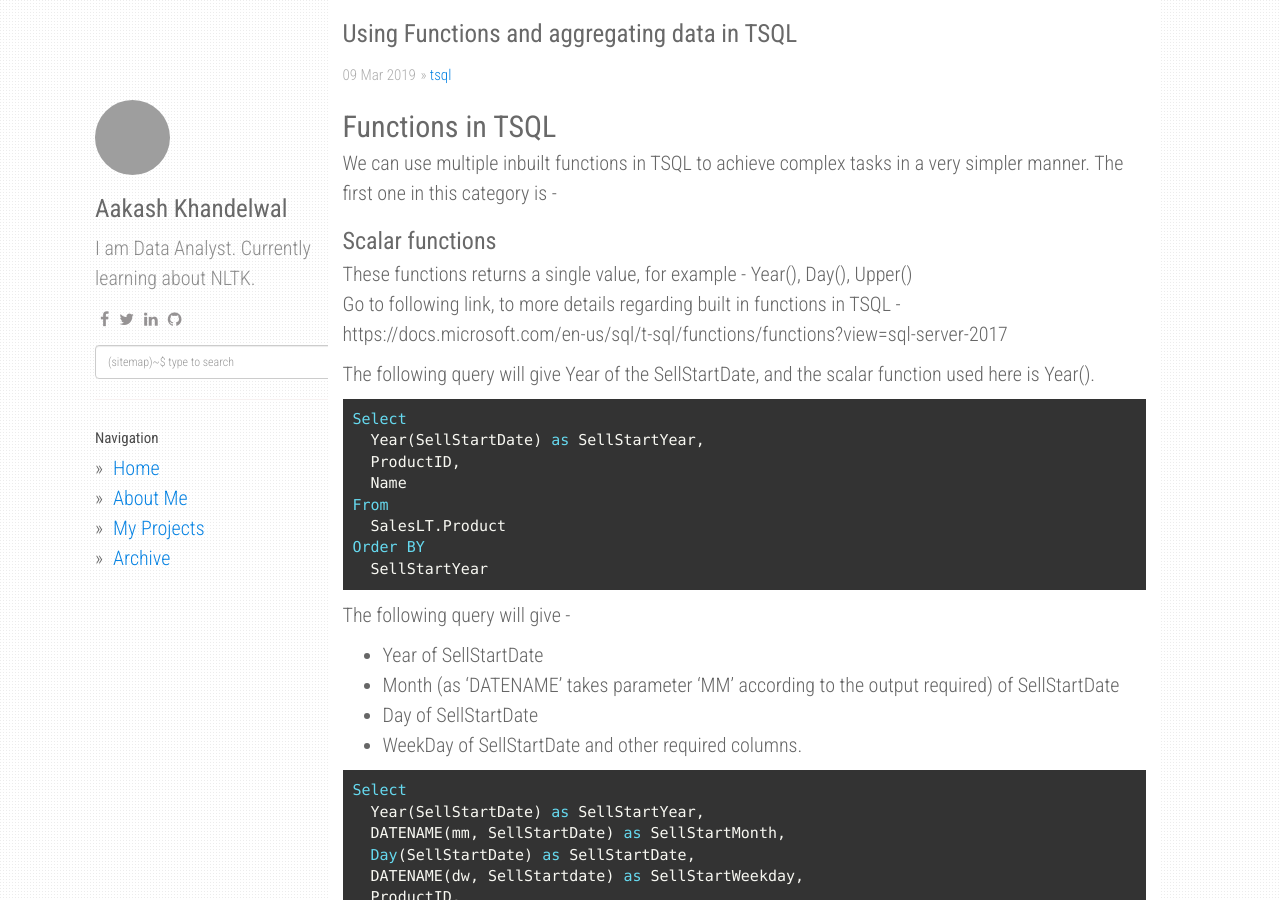
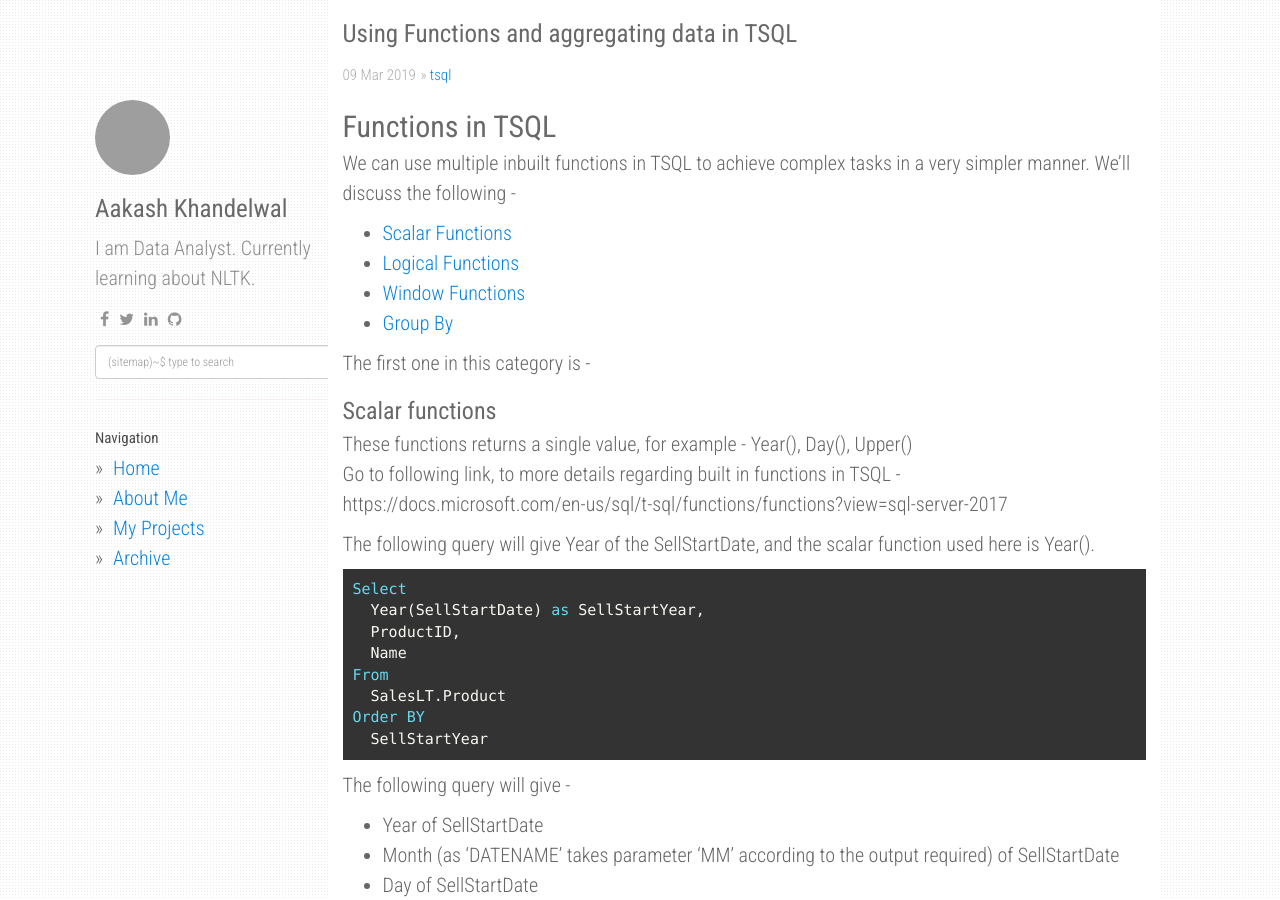
Before and after one commit to aakashkh/data-patterns, a Jekyll site: the page built from _posts/tsql/2019-3-09-Functions-And-Aggregations-In-TSQL.md, in a window 1280 px wide and 900 px high. Built offline with Jekyll 4.4.1, drawn with Linux system fonts in a browser that asks for light colours; nearby versions of some CDN libraries; comment, search, counter and statistics services are not loaded; grey boxes are pictures that could not be loaded.

Commit message:
same pgae linking

```diff
--- a/_posts/tsql/2019-3-09-Functions-And-Aggregations-In-TSQL.md
+++ b/_posts/tsql/2019-3-09-Functions-And-Aggregations-In-TSQL.md
@@ -5,8 +5,13 @@ categories: [tsql]
 tags: [tsql,  sql, data, sql server, database, AdventureWorks, Functions, Logical, window, group by, groupby, aggregate, sum, rank, order]
 ---
 ## Functions in TSQL
-We can use multiple inbuilt functions in TSQL to achieve complex tasks in a very simpler manner. The first one in this category is -
+We can use multiple inbuilt functions in TSQL to achieve complex tasks in a very simpler manner. We'll discuss the following -
+* [Scalar Functions](#scalar-functions)
+* [Logical Functions](#logical-functions)
+* [Window Functions](#window-functions)
+* [Group By](#group-by)
 
+The first one in this category is -
 ### Scalar functions
 These functions returns a single value, for example - Year(), Day(), Upper()
 Go to following link, to more details regarding built in functions in TSQL -
```
